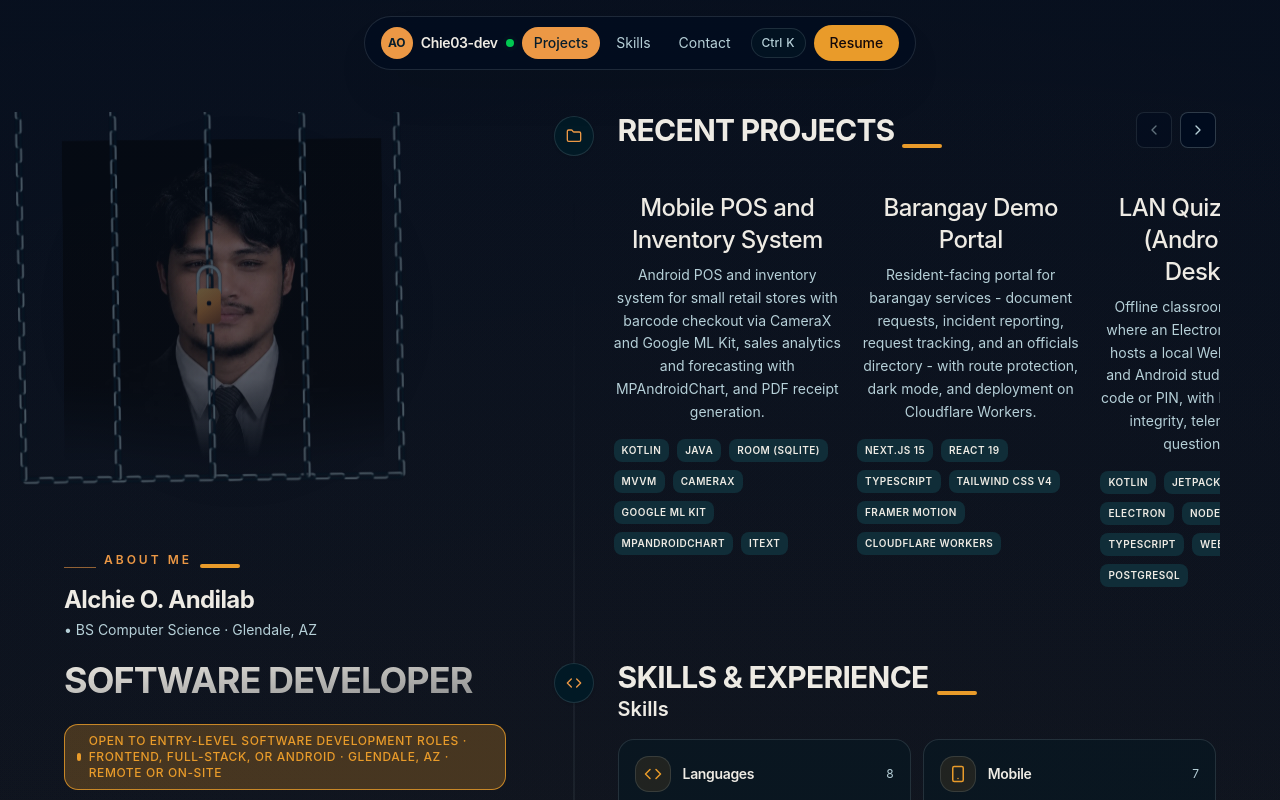
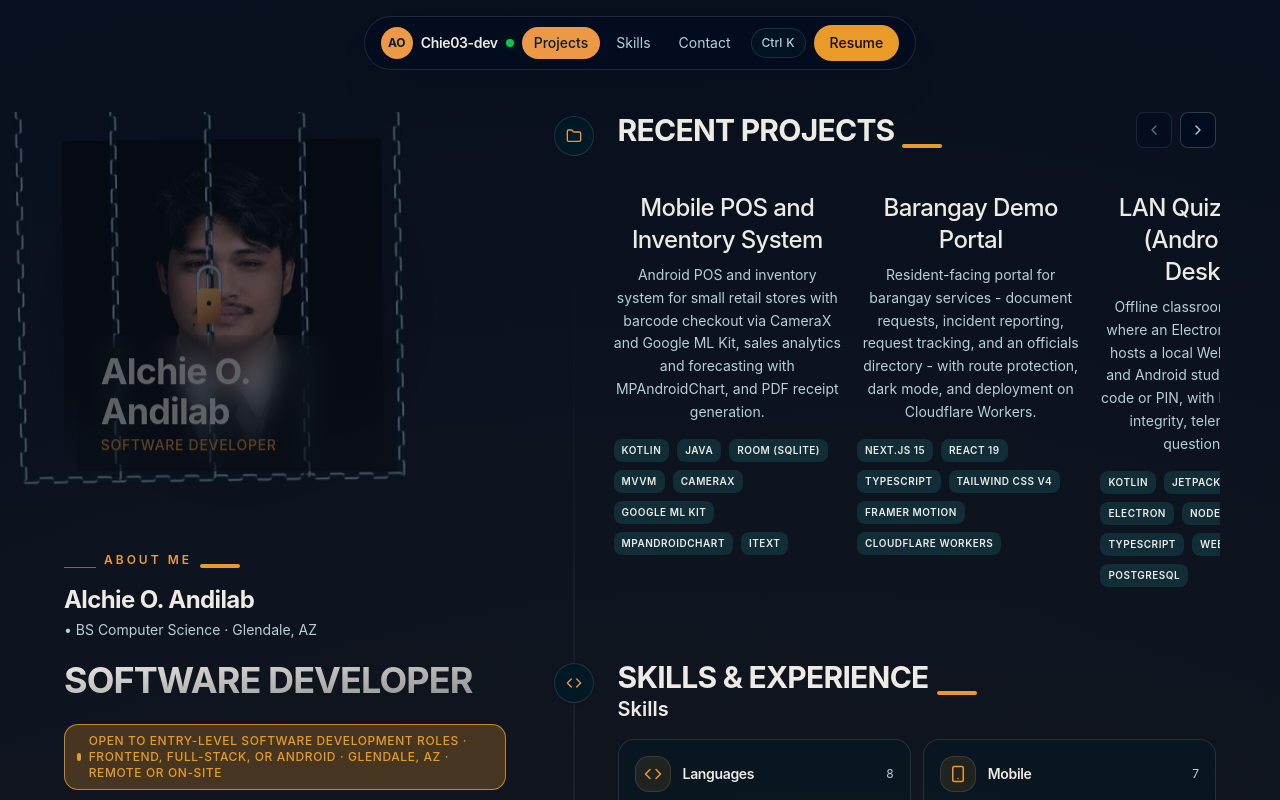
Before and after one commit to Chie03-dev/Chie03-dev.github.io, a Next.js app: page / in a window 1280 px wide. Shown: the top 800 px of the page. Built offline with nearby package versions, Linux system fonts and the light colour scheme.

Commit message:
feat(hero): name + role copy overlay on portrait

```diff
--- a/src/components/home/hero.tsx
+++ b/src/components/home/hero.tsx
@@ -6,6 +6,7 @@ import { useEffect, useRef } from "react";
 import { ChainsOverlay } from "@/components/ui/chains-overlay";
 import { useHeroLock } from "@/context/hero-lock-context";
 import { getScrollEngine } from "@/lib/scroll-engine";
+import { site } from "@/lib/site";
 import { cn } from "@/lib/utils";
 
 /**
@@ -105,6 +106,17 @@ export default function Hero() {
             />
             <ChainsOverlay isLocked={isLocked} />
           </div>
+
+          {/* Hero copy overlay - sits at the bottom of the hero panel with a
+              translucent backdrop so it reads over any portrait composition. */}
+          <div className="absolute bottom-0 left-0 w-full px-6 py-4 backdrop-blur-md bg-gradient-to-t from-black/60 via-transparent to-transparent">
+            <h2 className="text-3xl font-bold tracking-tight text-foreground sm:text-4xl">
+              {site.name}
+            </h2>
+            <p className="mt-1 text-sm font-medium tracking-wider uppercase text-accent">
+              {site.role}
+            </p>
+          </div>
         </div>
       </div>
     </section>
```
